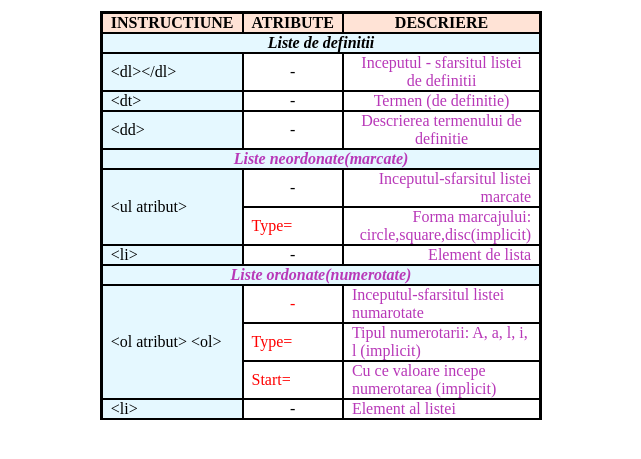
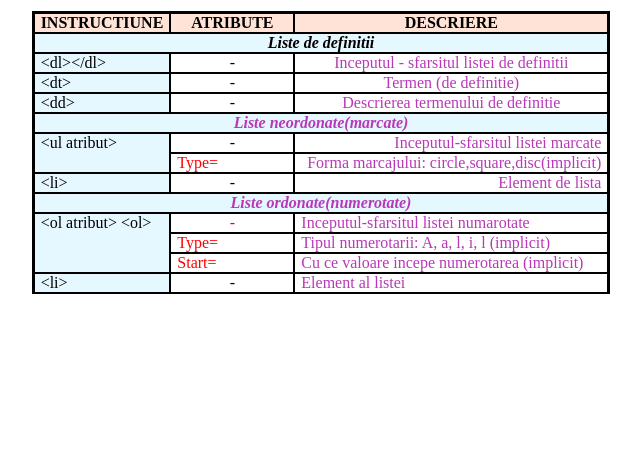
Before and after one commit to eNv1az/Marcaje-liste, a plain HTML site: page index.html in a window 1280 px wide. Shown: the part 33-492 px from the top of the page, without its empty margins (319-960 px from the left). Drawn offline with Linux system fonts and the light colour scheme.

Commit message:
Add files via upload

```diff
--- a/css/style.css
+++ b/css/style.css
@@ -14,7 +14,8 @@ width: 35%;
 }
 
 td,th {
-   padding: 0px 8px 0px 8px;
+    vertical-align: top;
+   padding: 0px 6px 0px 6px;
     border-color: black;
     border: 2px solid;
 
@@ -45,3 +46,10 @@ td,th {
 margin-top: 0px;
 padding-top: 0px;
 }
+
+div{
+    width: 110px;
+}
+.long{
+    width: 300px;
+}
--- a/index.html
+++ b/index.html
@@ -11,8 +11,8 @@
     <table>
         <tr class="bej">
             <th>INSTRUCTIUNE</th>
-            <th>ATRIBUTE</th>
-            <th>DESCRIERE</th>
+            <th><div>ATRIBUTE</div></th>
+            <th><div class="long">DESCRIERE</div></th>
         </tr>
         <tr>
             <th colspan="3" class="blue"><i>Liste de definitii</i></th>
```
